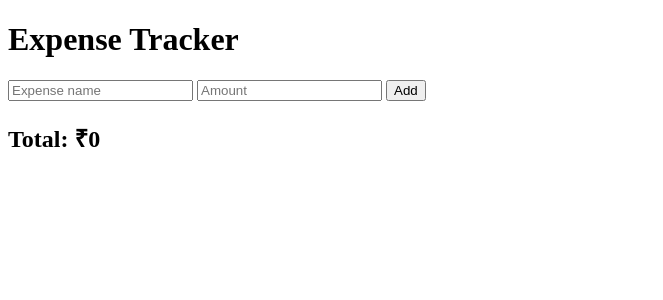
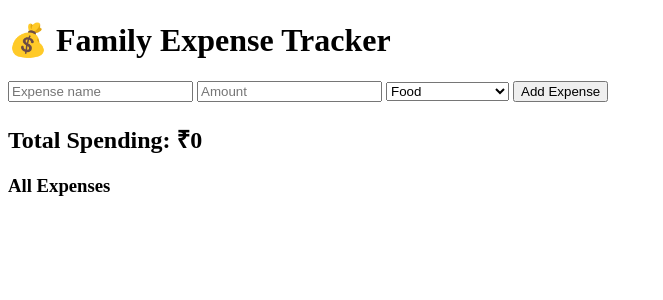
Before and after one commit to narrayaminisireeshachowdary/expense-tracker, a FastAPI app: page / in a window 1280 px wide. Shown: the top 300 px of the page, without its empty margins (0-663 px from the left). Run offline with FastAPI, Linux system fonts and the light colour scheme.

Commit message:
added database for expense tracking

```diff
--- a/main.py
+++ b/main.py
@@ -1,17 +1,46 @@
 from fastapi import FastAPI, Request, Form
 from fastapi.responses import HTMLResponse, RedirectResponse
 from fastapi.templating import Jinja2Templates
+import sqlite3
+from datetime import datetime
 
 app = FastAPI()
 
 templates = Jinja2Templates(directory="templates")
 
-expenses = []
+# Database connection
+conn = sqlite3.connect("expenses.db", check_same_thread=False)
+cursor = conn.cursor()
+
+# Create table if not exists
+cursor.execute("""
+CREATE TABLE IF NOT EXISTS expenses (
+    id INTEGER PRIMARY KEY AUTOINCREMENT,
+    title TEXT,
+    amount REAL,
+    category TEXT,
+    date TEXT
+)
+""")
+conn.commit()
 
 
 @app.get("/", response_class=HTMLResponse)
 async def home(request: Request):
-    total = sum(e["amount"] for e in expenses)
+    cursor.execute("SELECT title, amount, category, date FROM expenses")
+    rows = cursor.fetchall()
+
+    expenses = []
+    total = 0
+
+    for r in rows:
+        expenses.append({
+            "title": r[0],
+            "amount": r[1],
+            "category": r[2],
+            "date": r[3]
+        })
+        total += r[1]
 
     return templates.TemplateResponse("index.html", {
         "request": request,
@@ -23,11 +52,15 @@ async def home(request: Request):
 @app.post("/add")
 async def add_expense(
     title: str = Form(...),
-    amount: float = Form(...)
+    amount: float = Form(...),
+    category: str = Form(...)
 ):
-    expenses.append({
-        "title": title,
-        "amount": amount
-    })
+    date = datetime.now().strftime("%Y-%m-%d")
 
-    return RedirectResponse("/", status_code=303)
+    cursor.execute(
+        "INSERT INTO expenses (title, amount, category, date) VALUES (?, ?, ?, ?)",
+        (title, amount, category, date)
+    )
+    conn.commit()
+
+    return RedirectResponse(url="/", status_code=303)
--- a/templates/index.html
+++ b/templates/index.html
@@ -1,23 +1,48 @@
 <!DOCTYPE html>
 <html>
 <head>
-    <title>Expense Tracker</title>
+    <title>Family Expense Tracker</title>
 </head>
 <body>
 
-<h1>Expense Tracker</h1>
+<h1>💰 Family Expense Tracker</h1>
 
 <form action="/add" method="post">
     <input type="text" name="title" placeholder="Expense name" required>
     <input type="number" name="amount" step="0.01" placeholder="Amount" required>
-    <button type="submit">Add</button>
+
+    <select name="category" required>
+        <option value="Food">Food</option>
+        <option value="Groceries">Groceries</option>
+        <option value="Milk">Milk</option>
+        <option value="Vegetables">Vegetables</option>
+        <option value="Gas">Gas</option>
+        <option value="Current Bill">Current Bill</option>
+        <option value="Mobile Recharge">Mobile Recharge</option>
+        <option value="Transport">Transport</option>
+        <option value="School Fee">School Fee</option>
+        <option value="Books">Books</option>
+        <option value="Shopping">Shopping</option>
+        <option value="Restaurant">Restaurant</option>
+        <option value="Online Orders">Online Orders</option>
+        <option value="Internet">Internet</option>
+        <option value="Savings">Savings</option>
+        <option value="Insurance">Insurance</option>
+        <option value="Medical">Medical</option>
+    </select>
+
+    <button type="submit">Add Expense</button>
 </form>
 
-<h2>Total: ₹{{ total }}</h2>
+<h2>Total Spending: ₹{{ total }}</h2>
+
+<h3>All Expenses</h3>
 
 <ul>
     {% for exp in expenses %}
-        <li>{{ exp.title }} - ₹{{ exp.amount }}</li>
+        <li>
+            {{ exp["title"] }} - ₹{{ exp["amount"] }} ({{ exp["category"] }}) - {{ exp["date"] }}
+        </li>
     {% endfor %}
 </ul>
 
```
Also changed, not shown: expenses.db (added).
